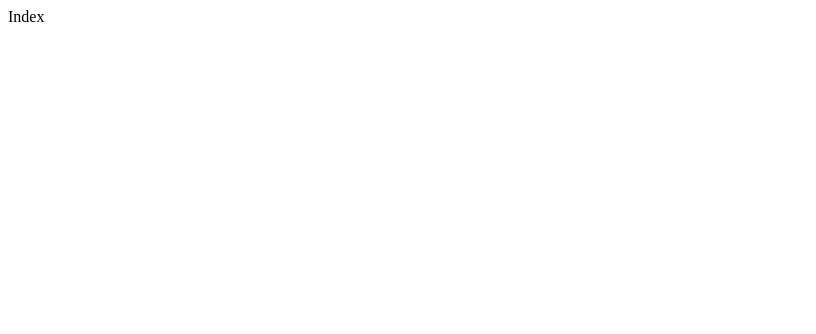
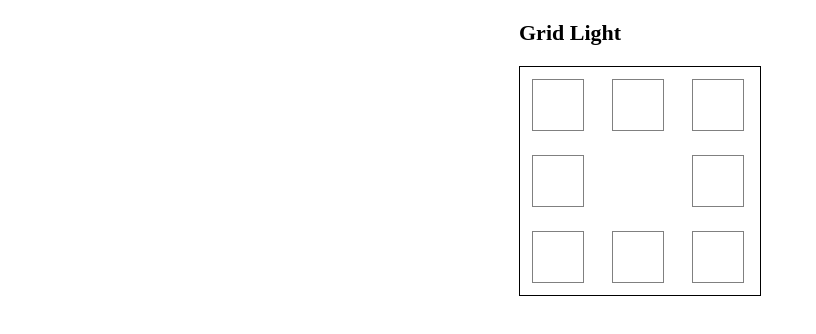
Before and after one commit to incognitokshitij/react-playground, a React (Vite) app: page /grid-light in a window 1280 px wide. Shown: the top 334 px of the page, without its empty margins (0-816 px from the left). Built offline with nearby package versions, Linux system fonts and the light colour scheme.

Commit message:
setup grid light

```diff
--- a/src/gridLight/Index.jsx
+++ b/src/gridLight/Index.jsx
@@ -1,7 +1,54 @@
-import React from "react";
+import React, { useState } from "react";
+import "./style.css";
 
 function Index() {
-  return <div>Index</div>;
+  const N = 9;
+  const SkipBox = [4];
+  const grids = Array.from({ length: N }, (_, index) => index);
+  const [selected, setSelected] = useState([]);
+
+  function deactivateCells() {
+    let timer = setInterval(() => {
+      setSelected((prevSelected) => {
+        const newSelected = [...prevSelected];
+        newSelected.pop();
+        if (newSelected.length === 0) {
+          clearInterval(timer);
+        }
+        return newSelected;
+      });
+    }, 300);
+  }
+
+  function onClickHandler(index) {
+    if (selected.includes(index)) return;
+    let newOrder = [...selected, index];
+    setSelected(newOrder);
+    if (newOrder.length === N - SkipBox.length) {
+      deactivateCells();
+    }
+  }
+
+  return (
+    <div className="container">
+      <div className="container-view">
+        <div className="heading">Grid Light</div>
+        <div className="grid-container">
+          {grids.map((index) => {
+            return (
+              <div
+                key={index}
+                className={`grid ${SkipBox.includes(index) && "hide"} ${
+                  selected.includes(index) && "selected"
+                }`}
+                onClick={() => onClickHandler(index)}
+              ></div>
+            );
+          })}
+        </div>
+      </div>
+    </div>
+  );
 }
 
 export default Index;
--- a/src/gridLight/style.css
+++ b/src/gridLight/style.css
@@ -0,0 +1,40 @@
+.container {
+    display: flex;
+    justify-content: center;
+    margin-top: 20px;
+}
+
+.container-view {
+    display: block;
+}
+
+.heading {
+    margin-bottom: 20px;
+    font-size: 22px;
+    font-weight: 700;
+
+}
+
+.grid-container {
+    display: grid;
+    grid-template-columns: 1fr 1fr 1fr;
+    border: 1px black solid;
+    width: 240px;
+}
+
+.grid {
+    height: 50px;
+    width: 50px;
+    border: 1px grey solid;
+    margin: 12px;
+    cursor: pointer;
+}
+
+.hide {
+    visibility: hidden;
+}
+
+.selected {
+    background-color: green;
+    cursor: not-allowed;
+}
```
